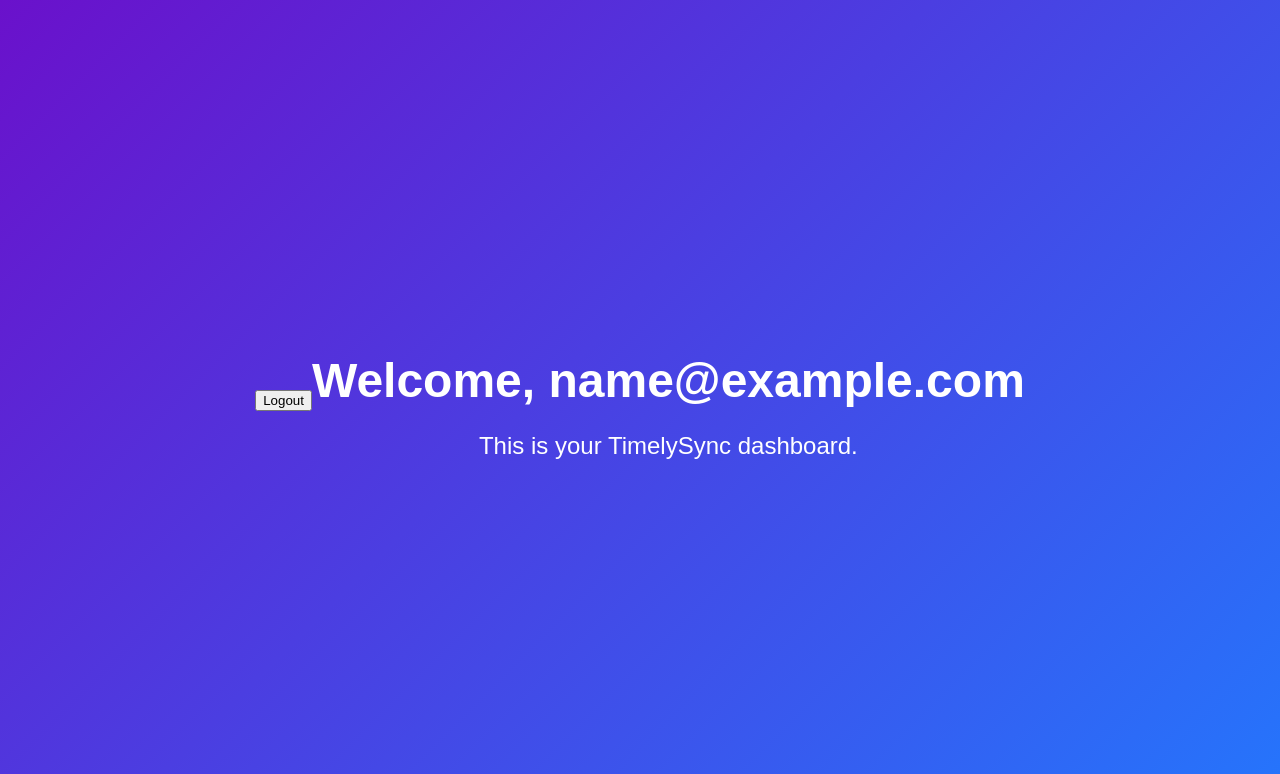
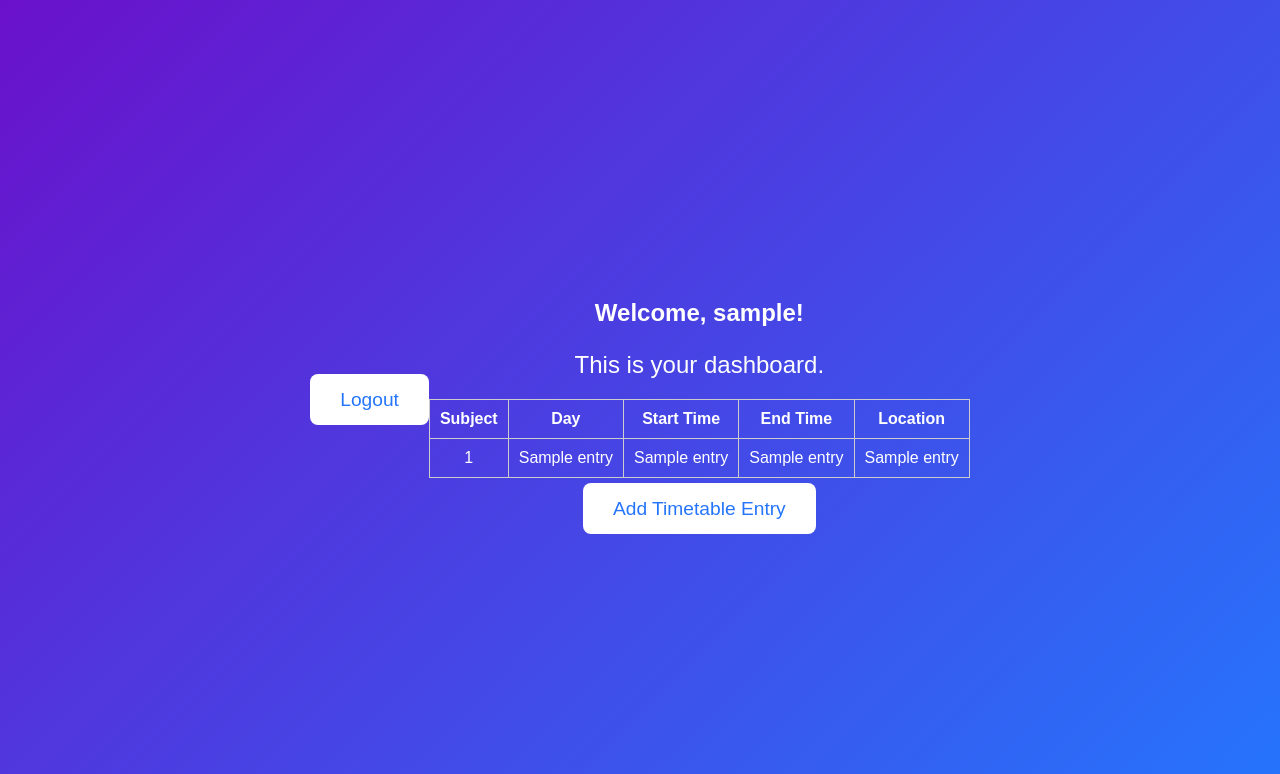
Before and after one commit to hyoond/TT4L-04, a Flask app: template templates/dashboard.html in a window 1280 px wide. Shown: the top 774 px of the page. Run offline with Flask 3, Linux system fonts and the light colour scheme; the template is opened without the code that fills it: most values are stand-ins (such as "Sample title", 1, 10 or a date in 2020); parts of the project's set-up code (start-up, migrations or seed data) failed here and were passed over.

Commit message:
adjust the possition of logout button

```diff
--- a/templates/dashboard.html
+++ b/templates/dashboard.html
@@ -1,19 +1,70 @@
 <!DOCTYPE html>
-<html>
+<html lang="en">
 <head>
-        <title>Dashboard - TimeSync</title>
+    <title>Dashboard - TimelySync</title>
     <link rel="stylesheet" href="{{ url_for('static', filename='style.css') }}">
+    <style>
+        table {
+            width: 100%;
+            border-collapse: collapse;
+            margin-top: 20px;
+        }
+        table, th, td {
+            border: 1px solid #ccc;
+        }
+        th, td {
+            padding: 10px;
+            text-align: center;
+        }
+        .actions {
+            margin-top: 20px;
+        }
+    </style>
 </head>
 <body>
-        <div class="top-bar">
-            <form action="{{ url_for('logout') }}" method="post" class="logout-form">
-                <button type="submit">Logout</button>
-            </form> <!-- Closed the form tag -->
+    <div class="logout">
+        <a href="{{ url_for('logout') }}" class="btn">Logout</a>
     </div>
 
     <div class="container">
-            <h1>Welcome, {{ user_email }}</h1>
-            <p>This is your TimelySync dashboard.</p>
+        <h2>Welcome, {{ username }}!</h2>
+        <p>This is your dashboard.</p>
+
+        {% if timetable %}
+            <table>
+                <thead>
+                    <tr>
+                        <th>Subject</th>
+                        <th>Day</th>
+                        <th>Start Time</th>
+                        <th>End Time</th>
+                        <th>Location</th>
+                    </tr>
+                </thead>
+                <tbody>
+                    {% for entry in timetable %}
+                    <tr>
+                        <td>{{ entry[0] }}</td>
+                        <td>{{ entry[1] }}</td>
+                        <td>{{ entry[2] }}</td>
+                        <td>{{ entry[3] }}</td>
+                        <td>{{ entry[4] }}</td>
+                    </tr>
+                    {% endfor %}
+                </tbody>
+            </table>
+        {% else %}
+            <p>You haven't added any timetable entries yet.</p>
+        {% endif %}
+
+        <div class="actions">
+            <a href="{{ url_for('timetable') }}" class="btn">Add Timetable Entry</a>
         </div>
+    </div>
+    {% if alert %}
+        <script>
+            alert("{{ alert }}");
+        </script>
+    {% endif %}
 </body>
 </html>
```
Lines whose indentation alone changed are shown as unchanged.
